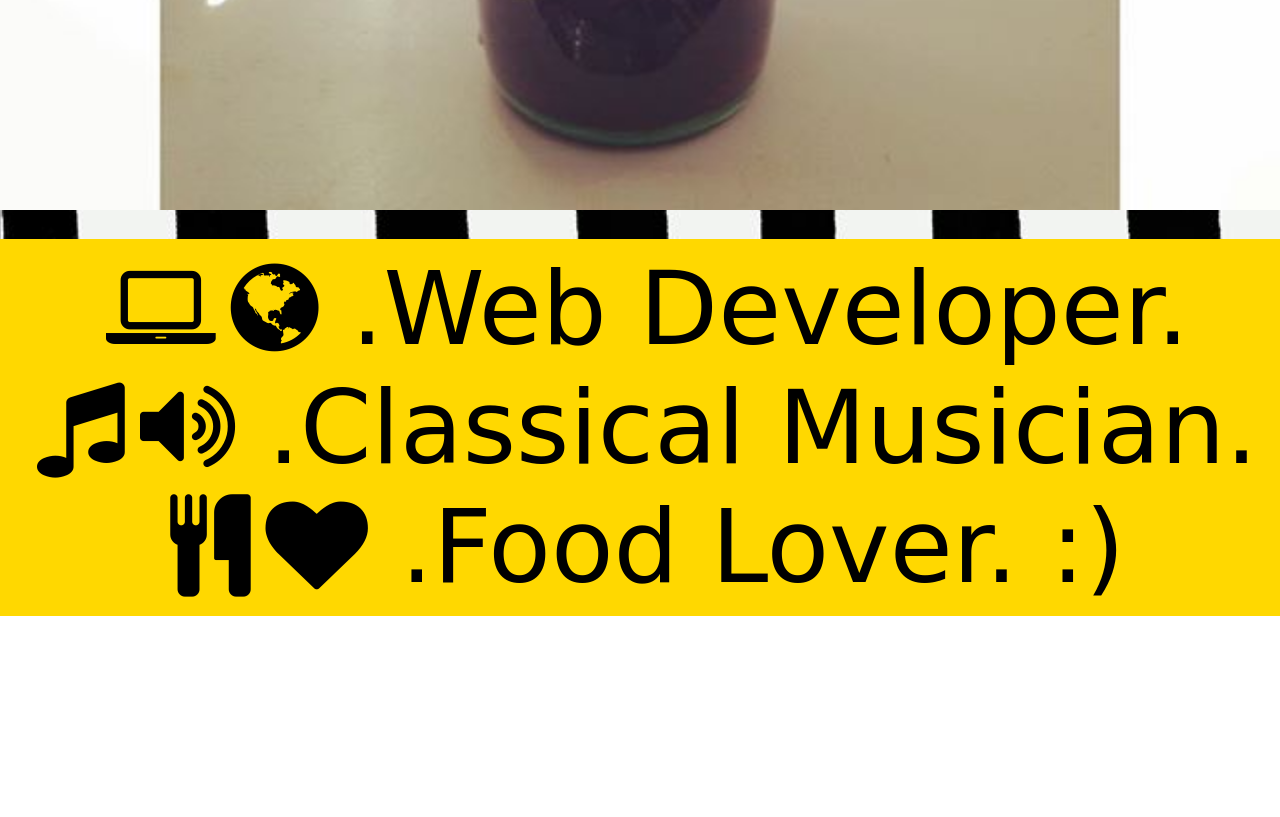
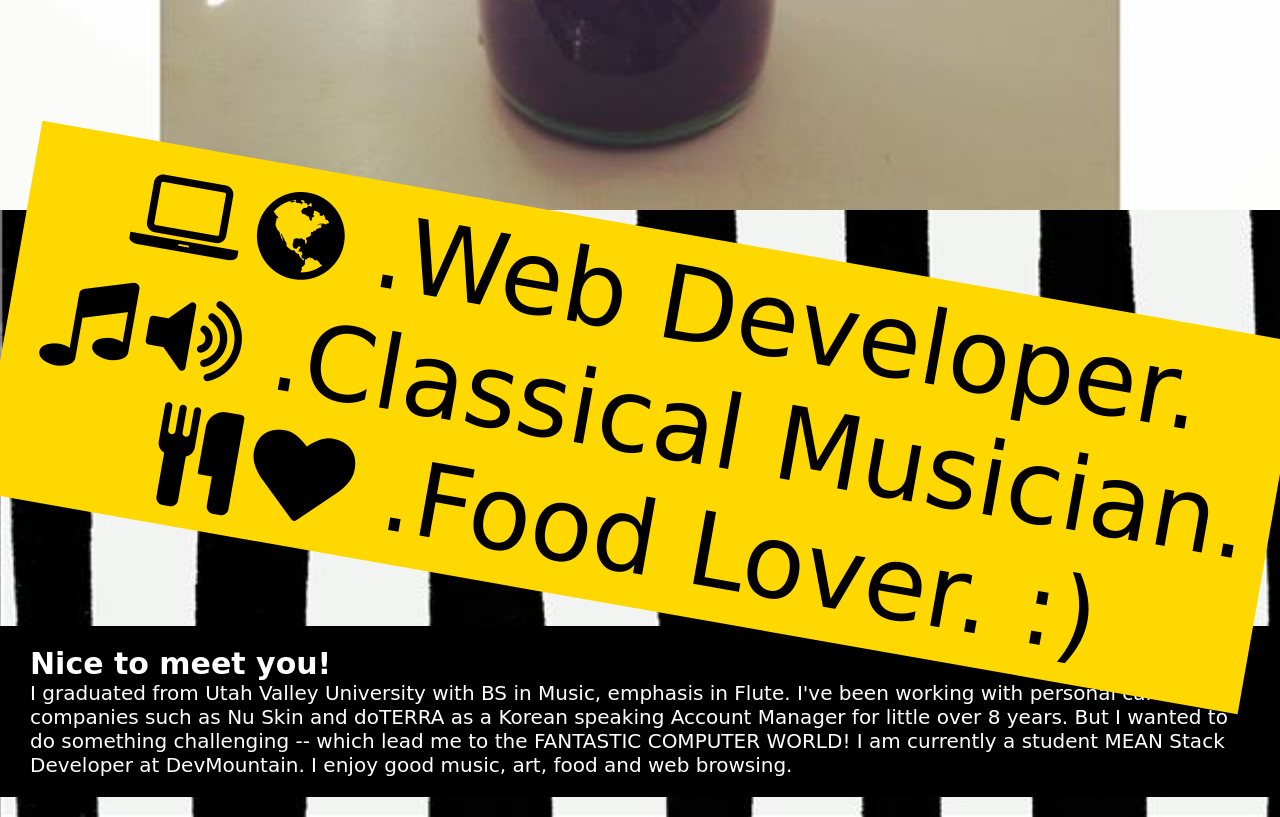
Before and after one commit to princessareum/portfolio, a plain HTML site: page index.html at #!/home in a window 1280 px wide. Shown: the part 1120-1937 px from the top of the page. Before the commit the page ends 1736 px from the top, so only its background shows below. Drawn offline with nearby package versions, Linux system fonts and the light colour scheme; some packages are replaced by stand-ins of ours; a web font is replaced by a local one.

Commit message:
menu error fixed

```diff
--- a/js/controllers/mainController.js
+++ b/js/controllers/mainController.js
@@ -20,4 +20,5 @@ angular.module('app').controller('mainController', function($scope, mainService)
   })
 
 
+
 });  //main controller
--- a/routes/home.html
+++ b/routes/home.html
@@ -1,5 +1,4 @@
 <menu-directive></menu-directive>
-
 <div class="areum">
   <img class="coke-bottle" src="./img/coke.JPG">
   <h1>Hi! My name is...</h1>
@@ -13,3 +12,12 @@
     <i class="fa fa-cutlery" aria-hidden="true"></i><i class="fa fa-heart" aria-hidden="true"></i> .Food Lover. :)
   </p>
 </div>
+
+<div class="hello">
+  <h2>
+    Nice to meet you!
+  </h2>
+  <p>
+    I graduated from Utah Valley University with BS in Music, emphasis in Flute. I've been working with personal care companies such as Nu Skin and doTERRA as a Korean speaking Account Manager for little over 8 years. But I wanted to do something challenging -- which lead me to the FANTASTIC COMPUTER WORLD! I am currently a student MEAN Stack Developer at DevMountain. I enjoy good music, art, food and web browsing.
+  </p>
+</div>
--- a/styles/styles.css
+++ b/styles/styles.css
@@ -5,7 +5,7 @@ h1 {
   font-family: 'Indie Flower', cursive;
 }
 
-li, p {
+li, p, h2 {
   font-family: 'Just Me Again Down Here', cursive;
 }
 
@@ -29,7 +29,6 @@ body {
 }
 
 /*menu*/
-
 
 .navbar {
   display: none;
@@ -162,15 +161,32 @@ body {
 
 
 .my-title {
-  margin-top: 25px;
+  margin-top: 15px;
   padding: 10px 0;
   text-align: center;
   width: 100%;
   background: #ffd800;
   color: #000;
+    -webkit-transform: rotate(10deg);
 }
 
 .my-title p, i{
   font-size: 8vw;
   color: #000;
 }
+
+.hello {
+  margin: 20px 0;
+  width: 100%;
+  background: #000;
+  padding: 20px 30px;
+  color: #fff;
+}
+
+.hello h2{
+  font-size: 30px;
+}
+
+.hello p{
+  font-size: 20px;
+}
```
Lines whose indentation alone changed are shown as unchanged.
